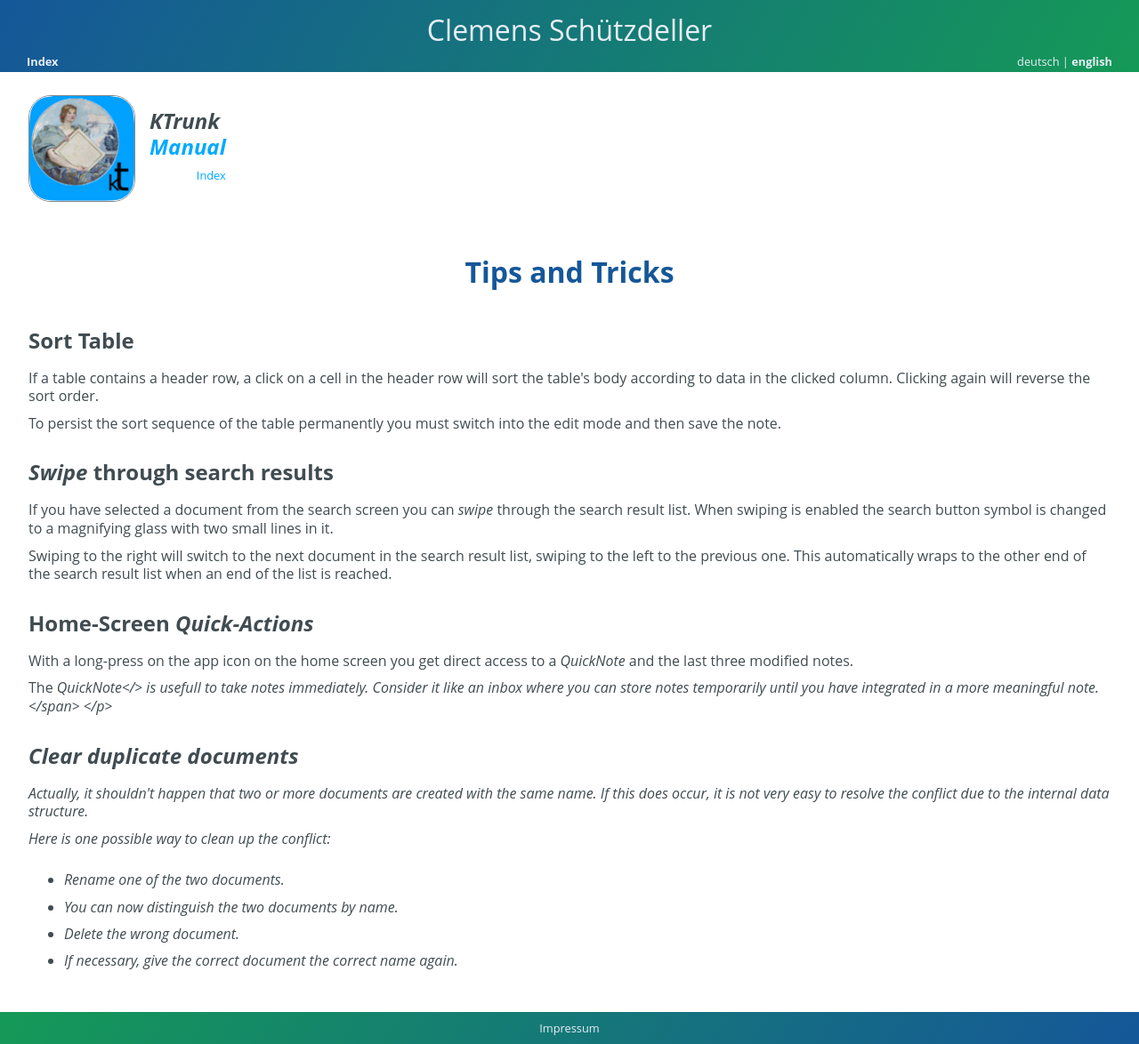
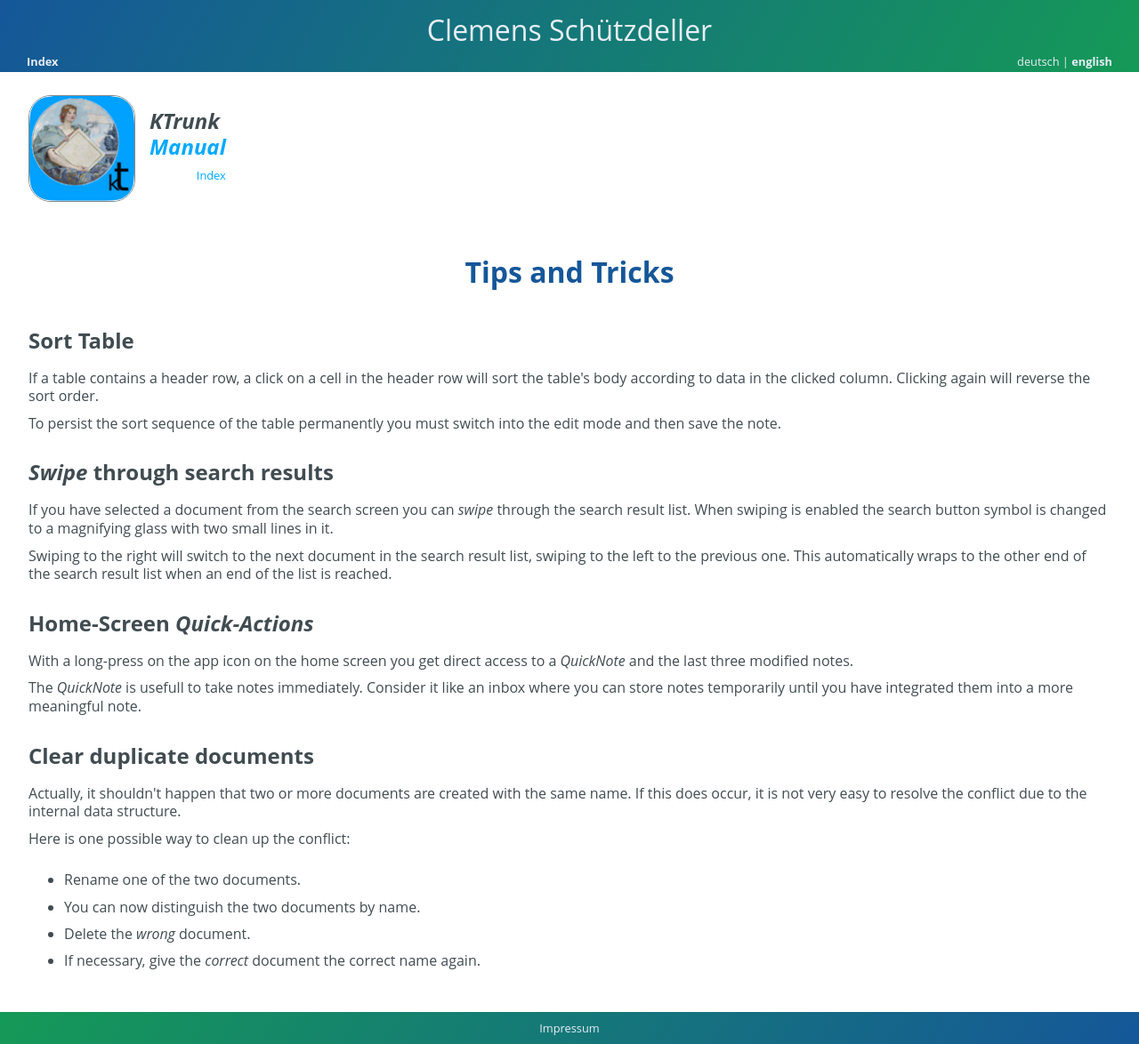
Before and after one commit to cs-LA/home, a Jekyll site: the page built from KTrunk/Manual/TipsAndTricks.md, in a window 1280 px wide. Shown: the whole page at 89% size. Built offline with Jekyll 4.4.1, drawn with Linux system fonts in a browser that asks for light colours; our own code applies the rules of GitHub Pages for plain Markdown files.

Commit message:
Update TipsAndTricks.md

```diff
--- a/KTrunk/Manual/TipsAndTricks.md
+++ b/KTrunk/Manual/TipsAndTricks.md
@@ -41,7 +41,7 @@
   <span class="de">Mit einem langen Druck auf das App-Icon auf dem Start-Bildschirm bekommt man direkten Zugriff auf eine <em>SchnellNotiz</em> und die drei zuletzt modifizierten Notizen.</span>
 </p>
 <p>
-  <span class="en">The <em>QuickNote</> is usefull to take notes immediately. Consider it like an inbox where you can store notes temporarily until you have integrated in a more meaningful note.</span>
+  <span class="en">The <em>QuickNote</em> is usefull to take notes immediately. Consider it like an inbox where you can store notes temporarily until you have integrated them into a more meaningful note.</span>
     <span class="de">Die <em>SchnellNotiz</em> ist nützlich, um schnell eine Notiz aufzunehmen. Sie kann wie ein Schmierzettel betrachtet werden, auf den man Informationen notiert, bis man sie in Notizen mit aussagekräftigeren Namen aufnimmt.</span>
 </p>
 
```
